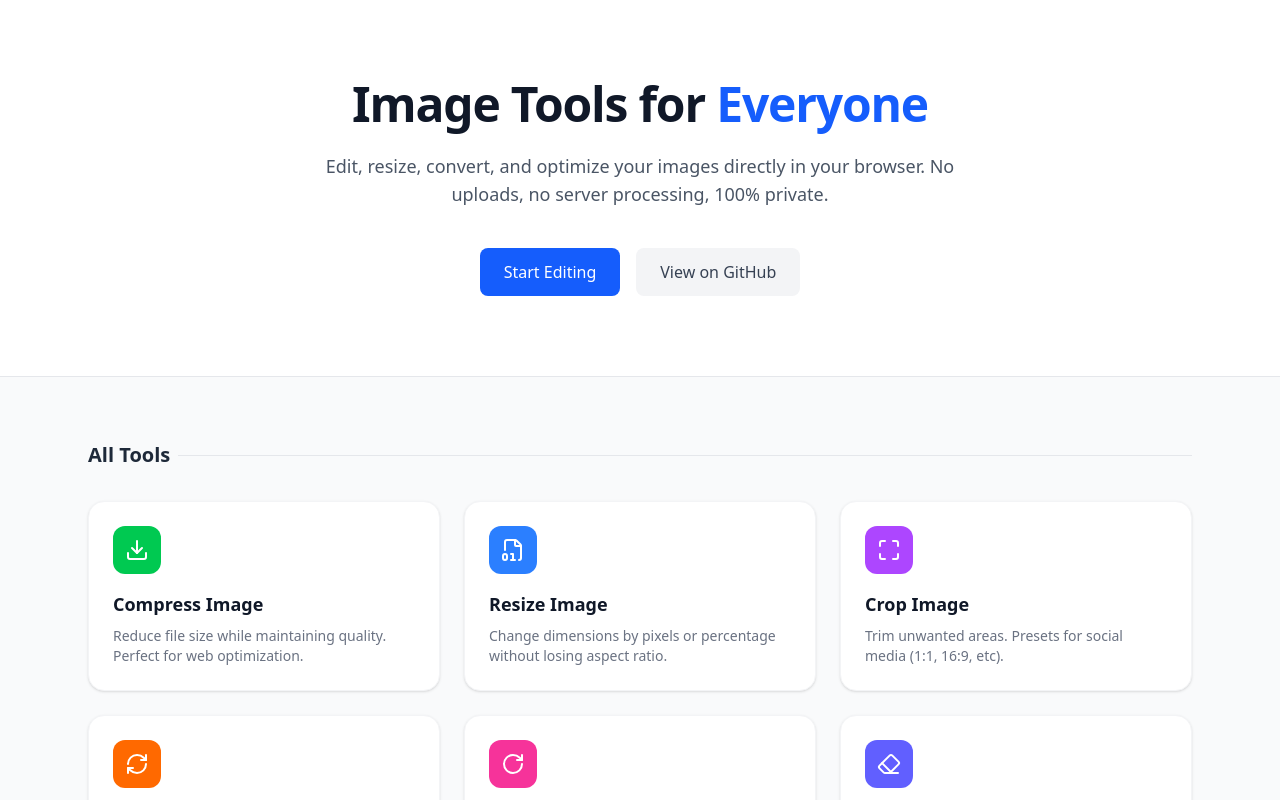
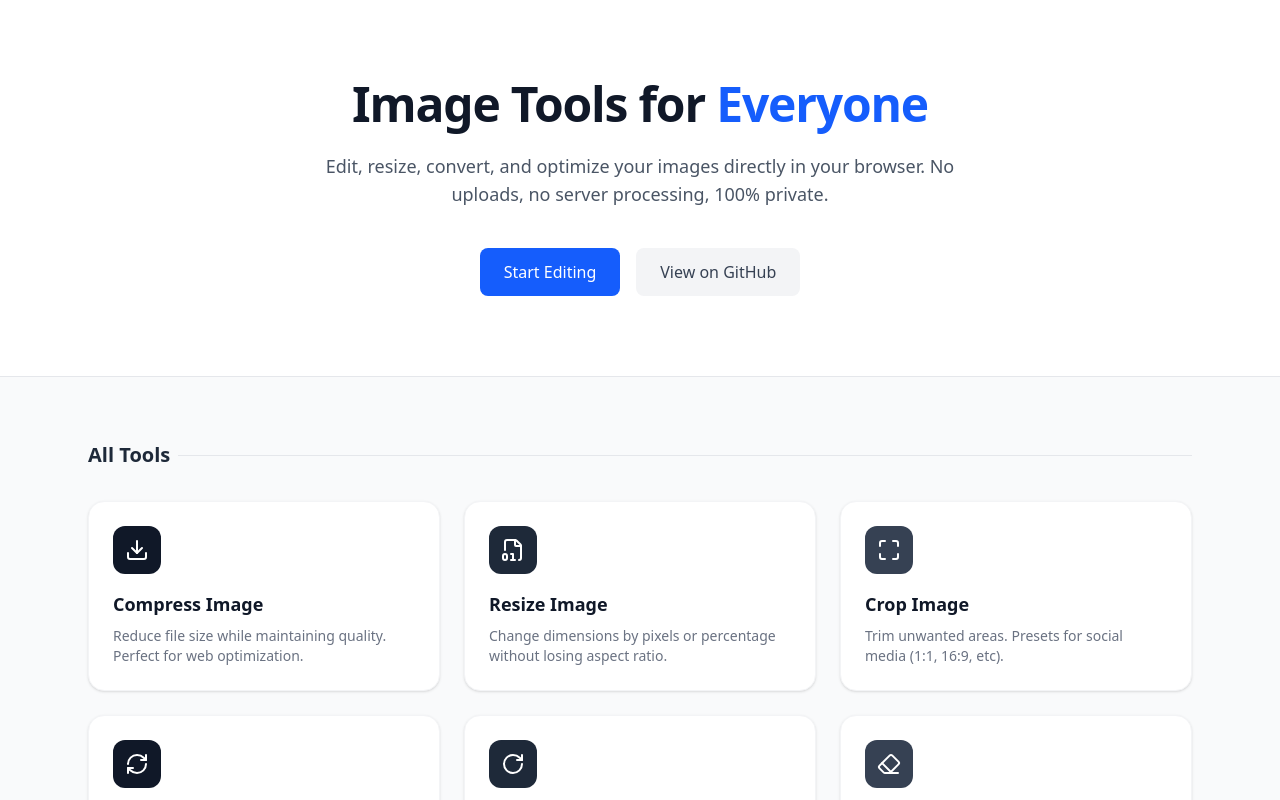
Before and after one commit to dev-techz/image_utility_final, a React (Vite) app in the folder client/: page / in a window 1280 px wide. Shown: the top 800 px of the page. Built offline with nearby package versions, Linux system fonts and the light colour scheme.

Commit message:
style: update home page tool icons to grayscale

```diff
--- a/client/src/pages/Home.jsx
+++ b/client/src/pages/Home.jsx
@@ -45,42 +45,42 @@ const Home = () => {
           <ToolCard
             to="/compress"
             icon={Download}
-            color="bg-green-500"
+            color="bg-gray-900"
             title="Compress Image"
             desc="Reduce file size while maintaining quality. Perfect for web optimization."
           />
           <ToolCard
             to="/resize"
             icon={FileDigit}
-            color="bg-blue-500"
+            color="bg-gray-800"
             title="Resize Image"
             desc="Change dimensions by pixels or percentage without losing aspect ratio."
           />
           <ToolCard
             to="/crop"
             icon={Maximize}
-            color="bg-purple-500"
+            color="bg-gray-700"
             title="Crop Image"
             desc="Trim unwanted areas. Presets for social media (1:1, 16:9, etc)."
           />
           <ToolCard
             to="/convert"
             icon={RefreshCw}
-            color="bg-orange-500"
+            color="bg-gray-900"
             title="Convert to JPG/PNG/WEBP"
             desc="Switch between formats instantly. Convert WebP to JPG or PNG to WebP."
           />
           <ToolCard
             to="/rotate"
             icon={RotateCw}
-            color="bg-pink-500"
+            color="bg-gray-800"
             title="Rotate & Flip"
             desc="Fix orientation issues. Rotate 90 degrees or flip horizontally/vertically."
           />
           <ToolCard
             to="/remove-bg"
             icon={Eraser}
-            color="bg-indigo-500"
+            color="bg-gray-700"
             title="Remove Background"
             desc="Automatically remove backgrounds using AI. Runs 100% in browser."
           />
```
